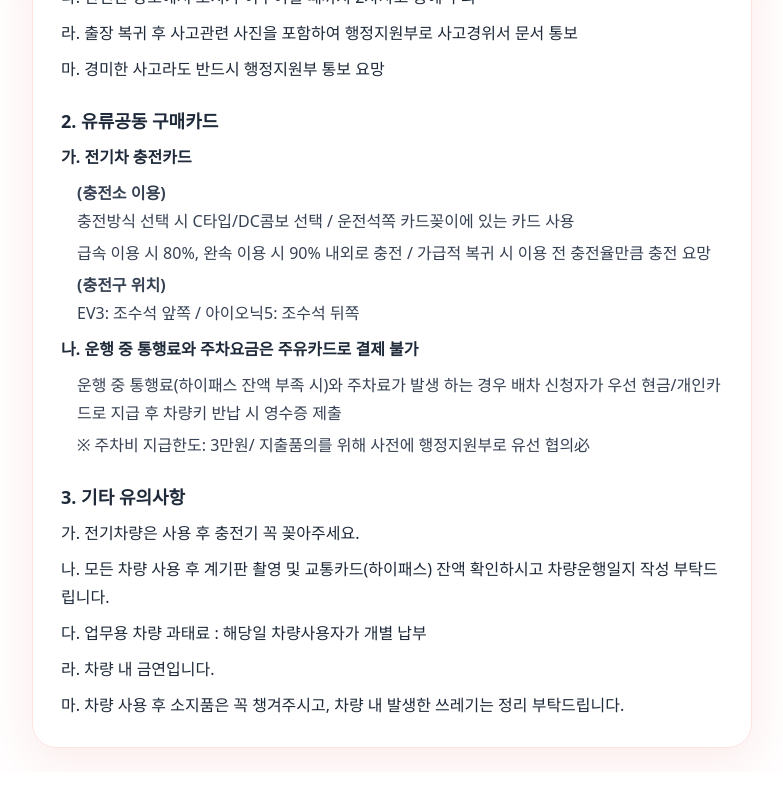
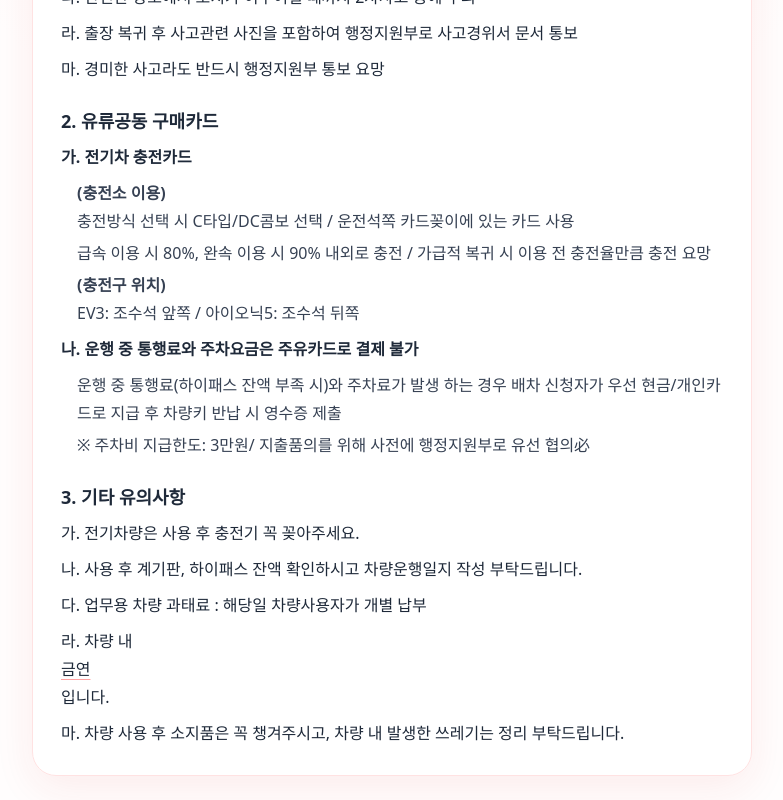
Before and after one commit to joadela00/vehicle-log, a Next.js app: page /guide in a window 1280 px wide. Shown: the part 296-1096 px from the top of the page, without its empty margins (248-1031 px from the left). Before the commit the page ends 1068 px from the top, so only its background shows below. Built offline with nearby package versions, Linux system fonts and the light colour scheme.

Commit message:
Update page.tsx

```diff
--- a/app/guide/page.tsx
+++ b/app/guide/page.tsx
@@ -60,10 +60,10 @@ export default function GuidePage() {
             <ul className="mt-2 list-none space-y-2">
               <li>가. 전기차량은 사용 후 충전기 꼭 꽂아주세요.</li>
               <li>
-                나. 모든 차량 사용 후 계기판 촬영 및 교통카드(하이패스) 잔액 확인하시고 차량운행일지 작성 부탁드립니다.
+                나. 사용 후 계기판, 하이패스 잔액 확인하시고 차량운행일지 작성 부탁드립니다.
               </li>
               <li>다. 업무용 차량 과태료 : 해당일 차량사용자가 개별 납부</li>
-              <li>라. 차량 내 금연입니다.</li>
+              <li>라. 차량 내  <p className= "underline decoration-red-300 underline-offset-4">금연</p>입니다.</li>
               <li>
                 마. 차량 사용 후 소지품은 꼭 챙겨주시고, 차량 내 발생한 쓰레기는 정리 부탁드립니다.
               </li>
```
